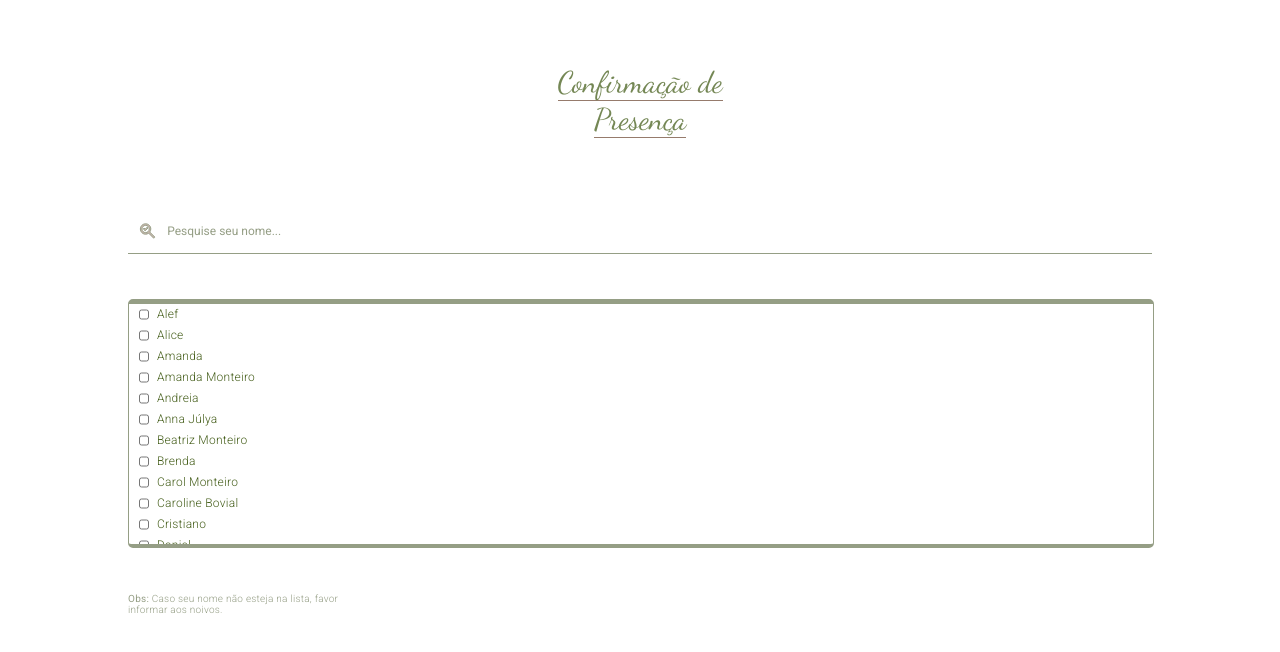
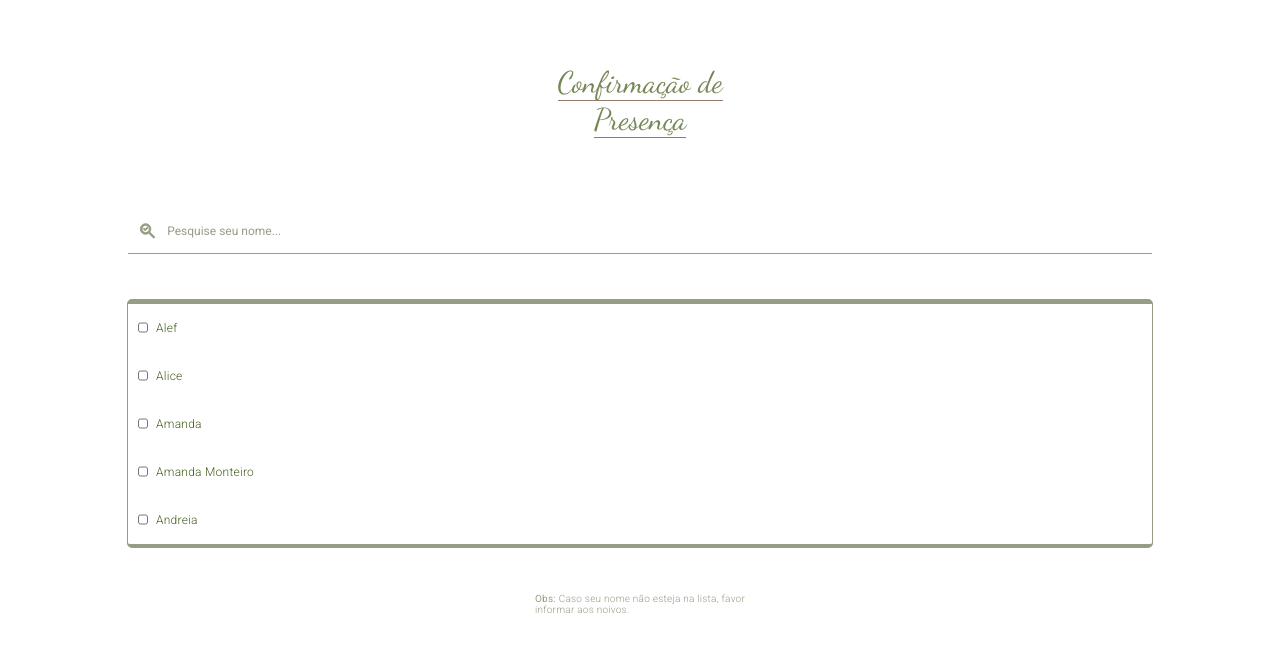
Before and after one commit to johnnricardo/convite-casamento, an Angular app: page /confirmar in a window 1280 px wide. Shown: the top 652 px of the page. Built offline with nearby package versions, Linux system fonts and the light colour scheme.

Commit message:
mudando layout 2

```diff
--- a/src/app/pages/confirmar-presenca/confirmar-presenca.component.scss
+++ b/src/app/pages/confirmar-presenca/confirmar-presenca.component.scss
@@ -4,7 +4,7 @@ section {
     justify-content: flex-start;
     align-items: center;
     width: 100vw;
-    height: 100vh;
+    height: 100%;
 
 }
 
@@ -35,6 +35,11 @@ section {
 }
 
 .box {
+    display: flex;
+    flex-direction: column;
+    justify-content: center;
+    align-items: center;
+
     margin-top: 8.8vh;
     width: 80vw;
     height: fit-content;
@@ -53,8 +58,10 @@ section {
 
         svg {
             margin-left: 10px;
+            fill:#959E85 ;
             path {
                 stroke: #959E85;
+                fill:#959E85 ;
             }
         }
 
@@ -109,7 +116,7 @@ section {
                 justify-content: flex-start;
                 align-items: center;
                 width: 80vw;
-                height: 7vh;
+                min-height: 6vh;
 
                 input {
                     margin-left: 10px;
--- a/src/app/pages/confirmar-presente/confirmar-presente.component.scss
+++ b/src/app/pages/confirmar-presente/confirmar-presente.component.scss
@@ -4,7 +4,7 @@ section {
     justify-content: flex-start;
     align-items: center;
     width: 100vw;
-    height: 100vh;
+    height: 100%;
 
     background-color: #fff;
 
--- a/src/app/pages/home/home.component.scss
+++ b/src/app/pages/home/home.component.scss
@@ -1,6 +1,6 @@
 section {
     width: 100vw;
-    height: 80vh;
+    height: 100%;
 
 
 
@@ -57,7 +57,7 @@ body {
 
 
     .box {
-        margin-top: 7vh;
+        margin-top: 5vh;
         display: flex;
         flex-direction: column;
         justify-content: center;
@@ -92,14 +92,14 @@ body {
     }
 
     .buttons {
-        margin-top:3vh;
+        margin-top:1vh;
         display: flex;
         flex-direction: column;
         justify-content: flex-end;
         height: fit-content;
 
         button {
-            margin-top: 3vh;
+            margin-top: 2.5vh;
             border: 0;
             width: 45vw;
             height: 6vh;
--- a/src/app/pages/local/local.component.scss
+++ b/src/app/pages/local/local.component.scss
@@ -1,6 +1,6 @@
 section {
     width: 100vw;
-    height: 100vh;
+    height: 100%;
 
     display: flex;
     flex-direction: column;
@@ -36,8 +36,8 @@ section {
     }
 
     .nome-sitio {
-        margin-top: 8vh;
-        margin-bottom: 5vh;
+        margin-top: 5vh;
+        margin-bottom: 2vh;
         display: flex;
         justify-content: center;
         align-items: center;
```
Also changed, not shown: 3 other files (tests, documents, lock files or other folders).
